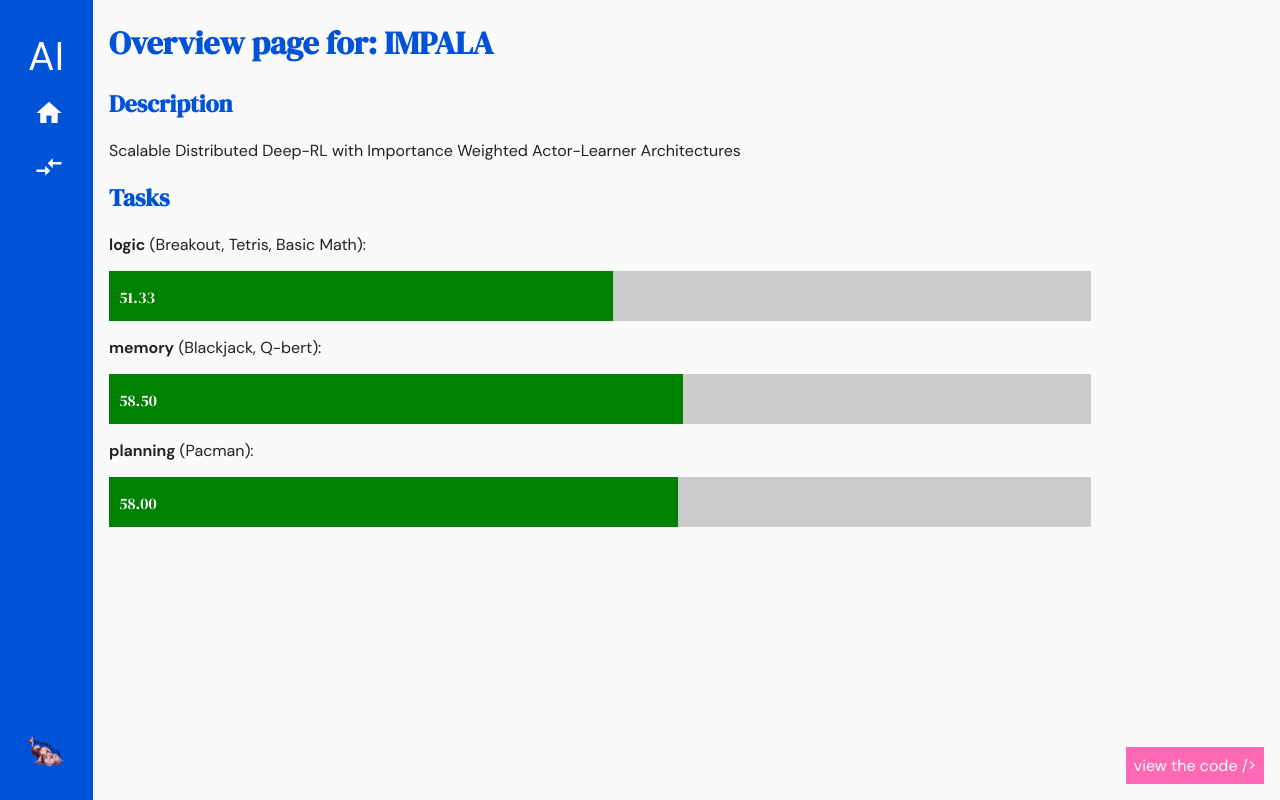
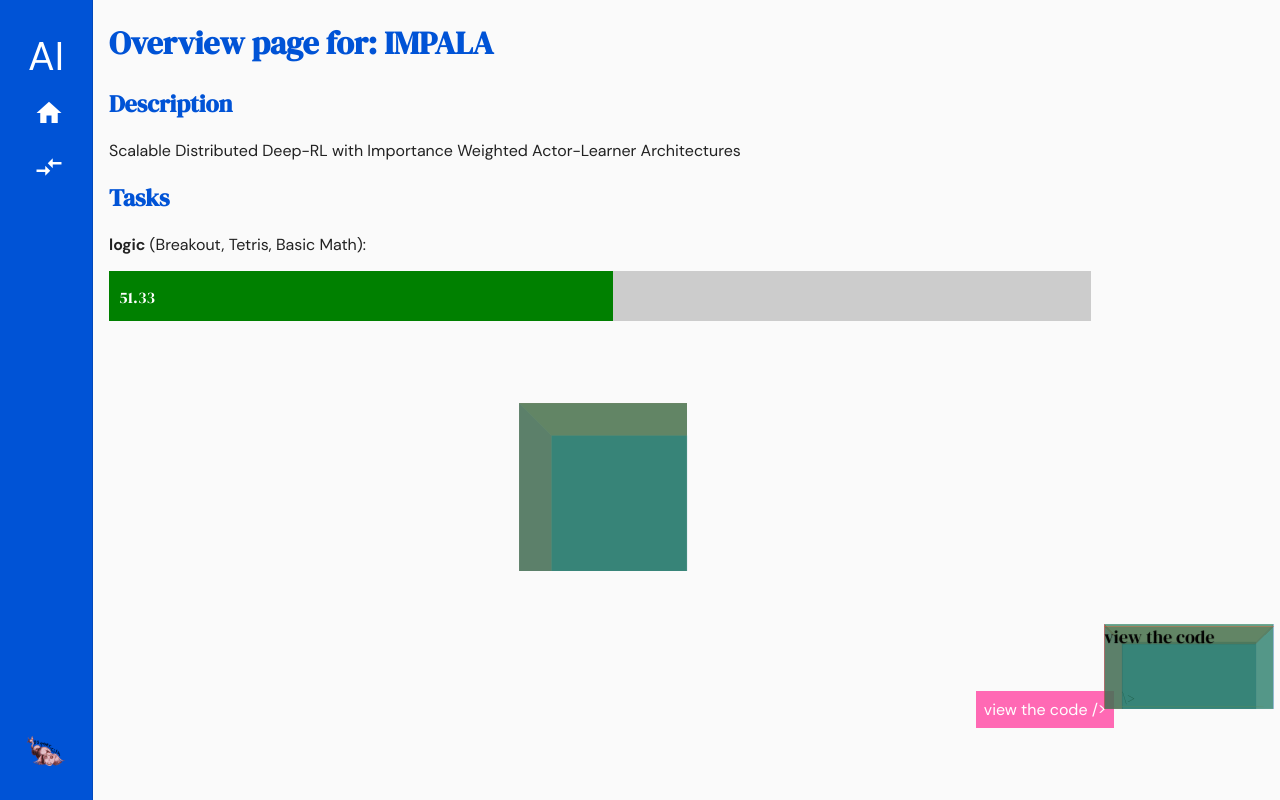
Before and after one commit to mandarini/ai-showcase, an Angular app: page /agent/1 in a window 1280 px wide. Built offline with nearby package versions, Linux system fonts and the light colour scheme.

Commit message:
3d transformations

```diff
--- a/src/app/app.component.html
+++ b/src/app/app.component.html
@@ -38,4 +38,20 @@
   >
     view the code />
   </div>
+  <div id="wrapper2">
+    <div class="cube">
+      <!--Front-->
+      <div>view the code</div>
+      <!--Back-->
+      <div>/></div>
+      <!--Left-->
+      <div></div>
+      <!--Right-->
+      <div></div>
+      <!--Top-->
+      <div></div>
+      <!--Bottom-->
+      <div></div>
+    </div>
+  </div>
 </div>
--- a/src/app/app.component.scss
+++ b/src/app/app.component.scss
@@ -77,3 +77,65 @@ mat-sidenav-container {
     color: hotpink;
   }
 }
+
+#wrapper2 {
+  width: 150px;
+  height: 150px;
+  perspective: 300px;
+  -webkit-perspective: 300px;
+  margin: 0px auto;
+}
+
+.cube {
+  position: relative;
+  width: 150px;
+  height: 75px;
+  transform-style: preserve-3d;
+  transform: rotateY(0deg) rotatex(0deg);
+  transition: 300ms ease-in;
+}
+
+.cube:hover {
+  transform: rotateX(0deg) rotateY(180deg);
+}
+
+.cube div {
+  position: absolute;
+  width: 150px;
+  height: 75px;
+  background: rgba(0, 0, 0, 0.1);
+}
+
+.cube div:nth-child(1) {
+  transform: translateZ(35px);
+  background: #237a57b4;
+}
+
+.cube div:nth-child(2) {
+  transform: rotateX(180deg) translateZ(35px);
+  background: #0059a793;
+}
+
+.cube div:nth-child(3) {
+  width: 75px;
+  height: 75px;
+  transform: rotateY(-90deg) translateZ(37px);
+  background: #da445394;
+}
+
+.cube div:nth-child(4) {
+  width: 75px;
+  height: 75px;
+  transform: rotateY(90deg) translateZ(112px);
+  background: #a8c1ff8c;
+}
+
+.cube div:nth-child(5) {
+  transform: rotateX(90deg) translateZ(35px);
+  background: #fc4b1a83;
+}
+
+.cube div:nth-child(6) {
+  transform: rotateX(-90deg) translateZ(35px);
+  background: #f7b63393;
+}
--- a/src/app/components/agent-comparison/task/task.component.html
+++ b/src/app/components/agent-comparison/task/task.component.html
@@ -6,3 +6,20 @@
   ></div>
   <span>{{ category && category.averageToString }}</span>
 </div>
+
+<div id="wrapper">
+  <div class="cube">
+    <!--Front-->
+    <div></div>
+    <!--Back-->
+    <div></div>
+    <!--Left-->
+    <div></div>
+    <!--Right-->
+    <div></div>
+    <!--Top-->
+    <div></div>
+    <!--Bottom-->
+    <div></div>
+  </div>
+</div>
--- a/src/app/components/agent-comparison/task/task.component.scss
+++ b/src/app/components/agent-comparison/task/task.component.scss
@@ -20,3 +20,61 @@
     color: white;
   }
 }
+
+#wrapper {
+  width: 300px;
+  height: 300px;
+  perspective: 700px;
+  -webkit-perspective: 700px;
+  margin: 100px auto;
+}
+
+.cube {
+  position: relative;
+  width: 150px;
+  height: 150px;
+  transform-style: preserve-3d;
+  transform: rotateY(0deg) rotatex(0deg);
+  transition: 300ms ease-in;
+}
+
+.cube:hover {
+  transform: rotateX(0deg) rotateY(180deg);
+}
+
+.cube div {
+  position: absolute;
+  width: 150px;
+  height: 150px;
+  background: rgba(0, 0, 0, 0.1);
+}
+
+.cube div:nth-child(1) {
+  transform: translateZ(75px);
+  background: #237a57b4;
+}
+
+.cube div:nth-child(2) {
+  transform: rotateX(180deg) translateZ(75px);
+  background: #0059a793;
+}
+
+.cube div:nth-child(3) {
+  transform: rotateY(-90deg) translateZ(75px);
+  background: #da445394;
+}
+
+.cube div:nth-child(4) {
+  transform: rotateY(90deg) translateZ(75px);
+  background: #a8c1ff8c;
+}
+
+.cube div:nth-child(5) {
+  transform: rotateX(90deg) translateZ(75px);
+  background: #fc4b1a83;
+}
+
+.cube div:nth-child(6) {
+  transform: rotateX(-90deg) translateZ(75px);
+  background: #f7b63393;
+}
```
